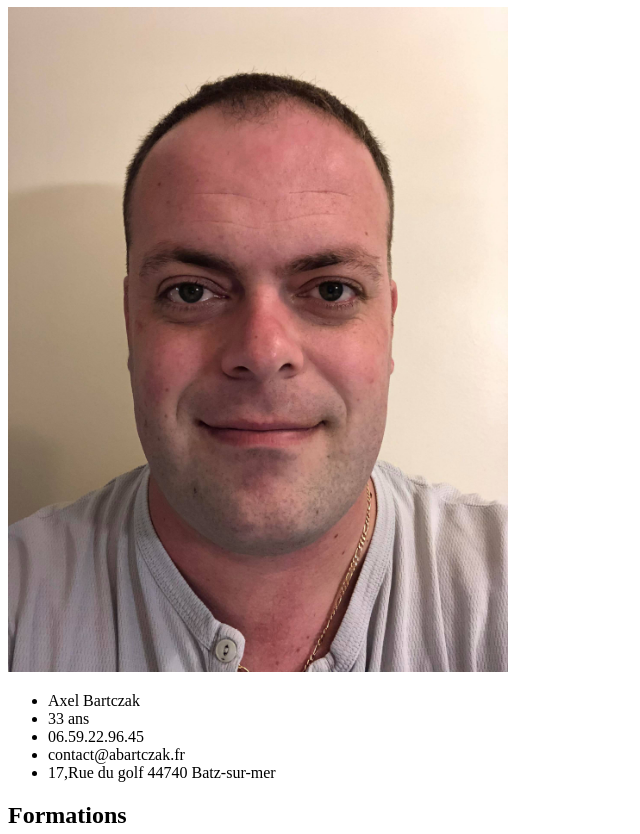
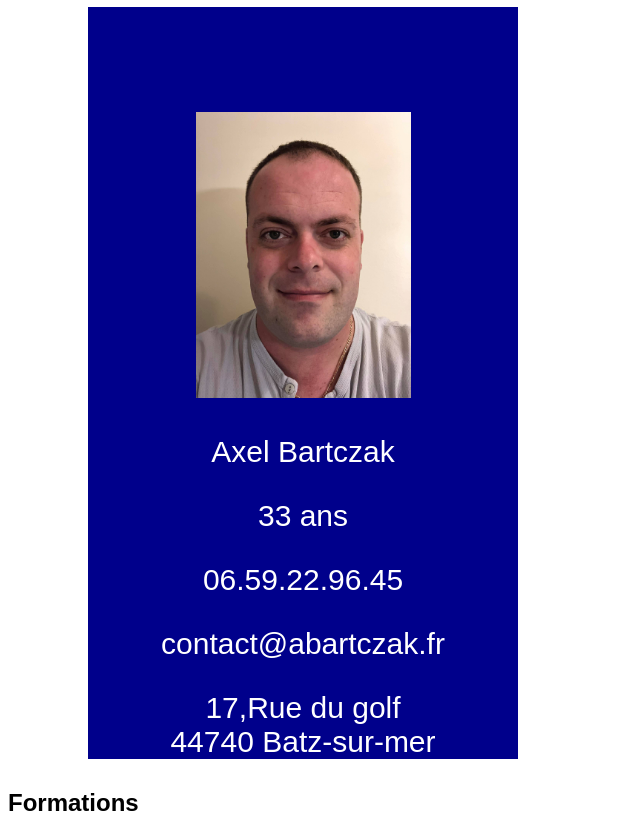
Before and after one commit to axbartczak/abartczak.fr, a plain HTML site: page index.html in a window 1280 px wide. Shown: the part 73-907 px from the top of the page, without its empty margins (0-640 px from the left). Drawn offline with Linux system fonts and the light colour scheme; a web font is replaced by a local one.

Commit message:
Add style to profil section

```diff
--- a/index.html
+++ b/index.html
@@ -6,6 +6,9 @@
     <meta name="viewport" content="width=device-width, initial-scale=1.0">
     <title>Axel Bartczak Personal Website</title>
     <link rel="stylesheet" href="style.css">
+    <link rel="preconnect" href="https://fonts.googleapis.com">
+    <link rel="preconnect" href="https://fonts.gstatic.com" crossorigin>
+    <link href="https://fonts.googleapis.com/css2?family=Iceland&display=swap" rel="stylesheet">
 </head>
 
 <body>
@@ -13,15 +16,17 @@
         <h1>Curriculum Vitæ</h1>
     </div>
     <div id="profile">
-        <img src="axel.jpg" alt="" width="500px">
+        <img src="axel.jpg" alt="">
         <ul>
             <li>Axel Bartczak</li>
             <li>33 ans</li>
             <li>06.59.22.96.45</li>
             <li>contact@abartczak.fr</li>
             <li>
-                <span>17,Rue du golf</span>
-                <span>44740 Batz-sur-mer</span>
+                <ul>
+                    <li>17,Rue du golf</li>
+                    <li>44740 Batz-sur-mer</li>
+                </ul>
             </li>
         </ul>
     </div>
--- a/style.css
+++ b/style.css
@@ -0,0 +1,30 @@
+body {
+    font-family: "Iceland", sans-serif;
+    font-weight: 400;
+    font-style: normal;
+}
+
+body ul {
+    list-style-type: none;
+    padding-inline-start: 0px;
+}
+
+#profile {
+    background-color: #00008B;
+    width: 430px;
+    position: relative;
+    left: 80px;
+    color: white;
+    text-align: center;
+    font-size: 30px;
+}
+
+#profile>ul>li {
+    margin-bottom: 30px;
+}
+
+#profile img {
+    width: 50%;
+    position: relative;
+    margin-top: 105px;
+}
```
